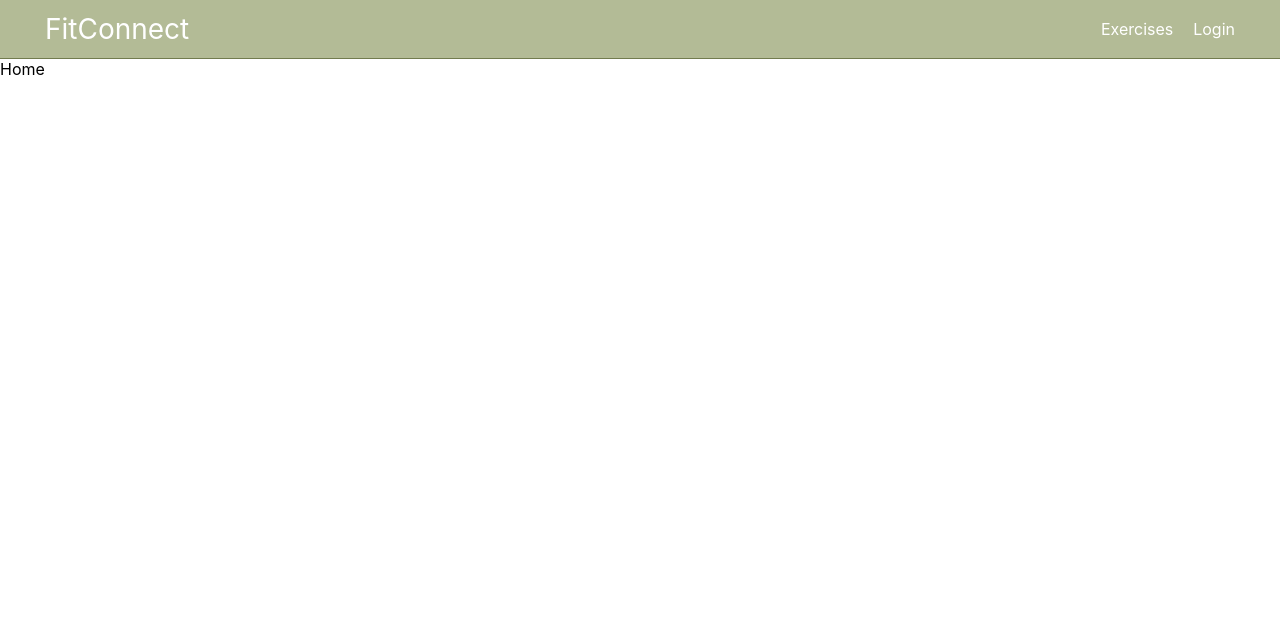
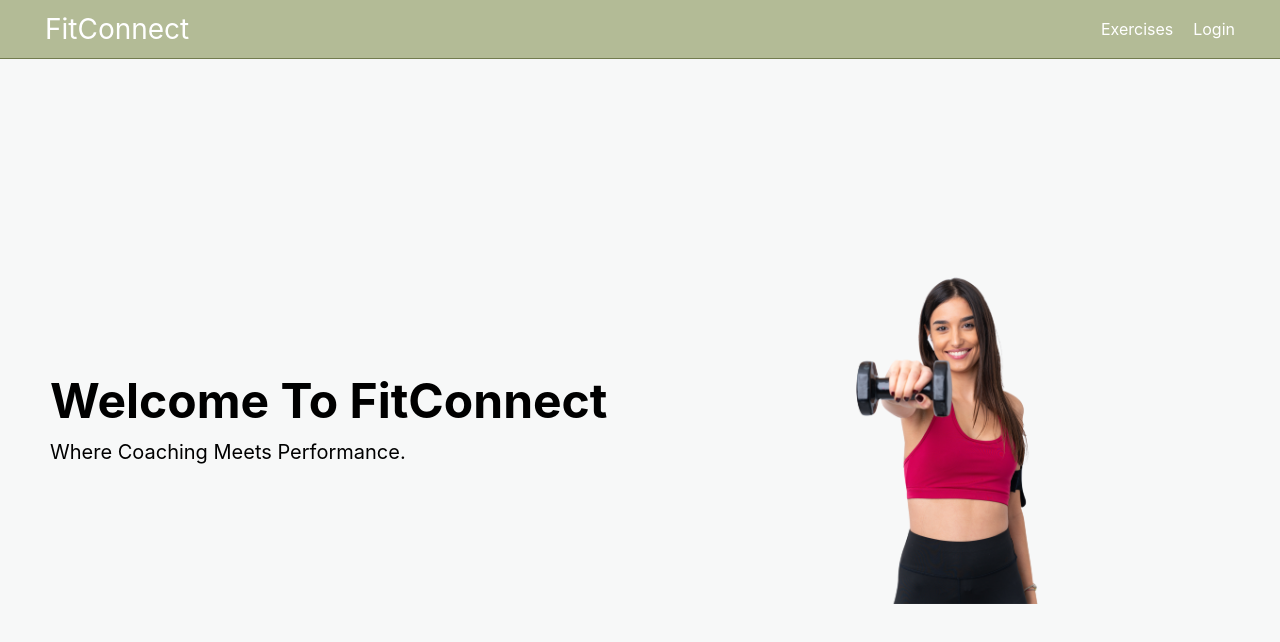
Before and after one commit to foued-k/FitConnect, a React (Create React App) app in the folder frontfitconnect/: page / in a window 1280 px wide. Shown: the top 642 px of the page. Built offline with nearby package versions, Linux system fonts and the light colour scheme.

Commit message:
lastsaveoftheday

```diff
--- a/frontfitconnect/src/components/Home.jsx
+++ b/frontfitconnect/src/components/Home.jsx
@@ -1,7 +1,18 @@
 import React from "react";
+import "../css/Home.css";
 
 const Home = () => {
-  return <div>Home</div>;
+  return (
+    <div className="homepage">
+      <div className="homepage-content">
+        <h1 className="homepage-text">Welcome To FitConnect</h1>
+        <p className="homepage-description">
+          Where Coaching Meets Performance.
+        </p>
+      </div>
+      <div className="homepage-image"></div>
+    </div>
+  );
 };
 
 export default Home;
--- /dev/null
+++ b/frontfitconnect/src/css/Home.css
@@ -0,0 +1,34 @@
+.homepage {
+  display: flex;
+  background-color: #f7f8f8;
+  color: ;
+  height: 92vh;
+  padding-inline: 30px;
+}
+
+.homepage-content {
+  flex: 1;
+  display: flex;
+  flex-direction: column;
+  justify-content: center;
+  padding: 20px;
+}
+
+.homepage-text {
+  font-size: 48px;
+  margin-bottom: 10px;
+  word-spacing: 1%;
+}
+
+.homepage-description {
+  font-size: 20px;
+  max-width: 400px;
+  margin-bottom: 20px;
+}
+
+.homepage-image {
+  flex: 1;
+  background: url("images/homepage.png") center;
+  background-size: 90%;
+  background-repeat: no-repeat;
+}
```
Also changed, not shown: frontfitconnect/src/css/images/homepage.png (added).
